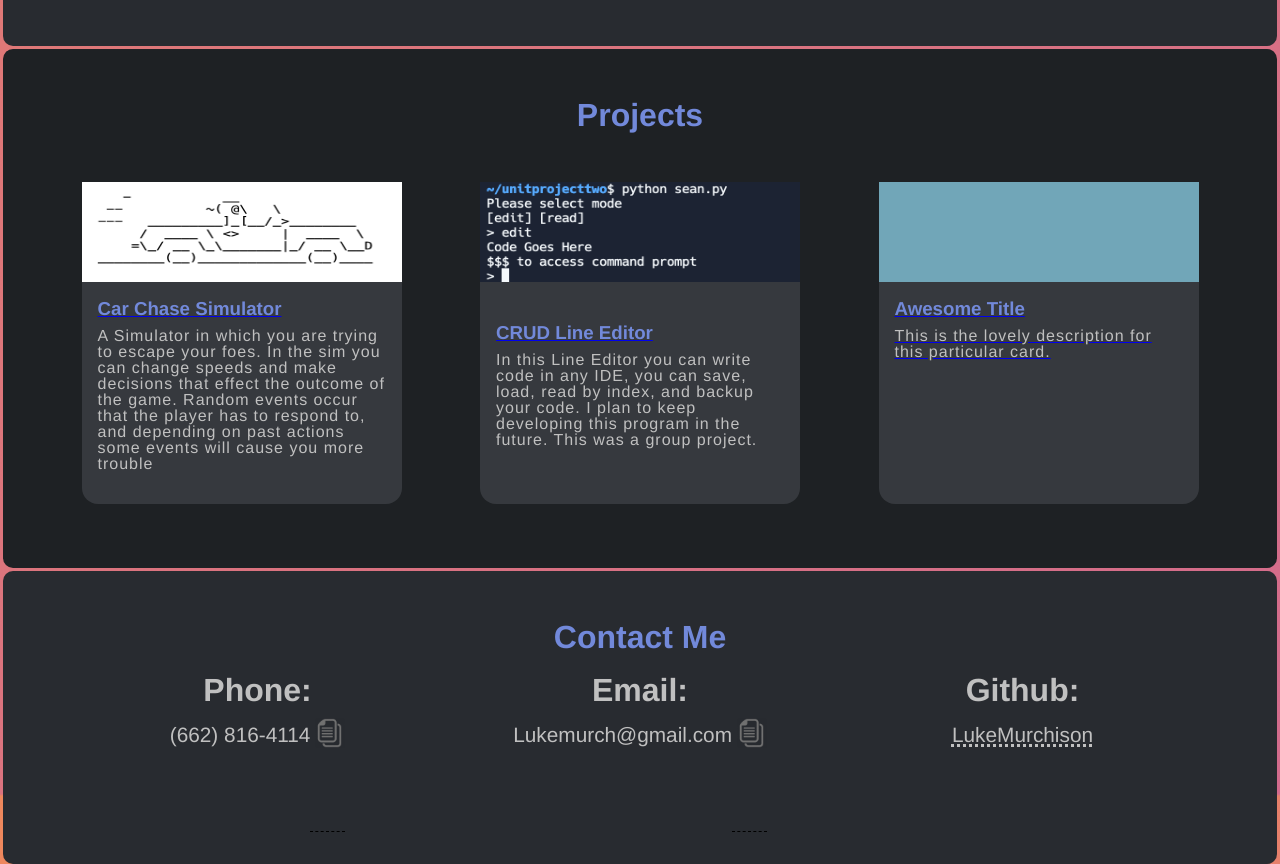
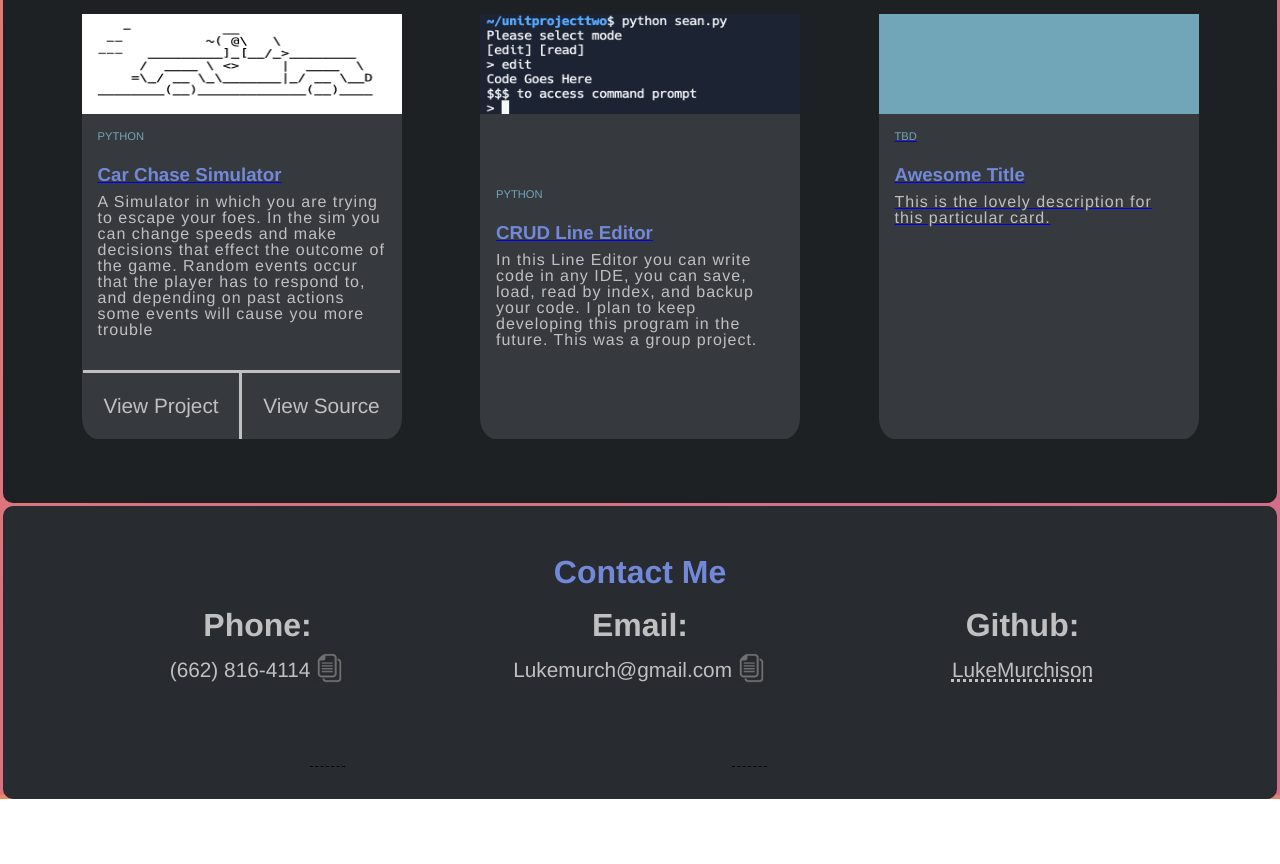
Before and after one commit to LukeMurchison/Portfolio, a plain HTML site: page index.html in a window 1280 px wide. Shown: the part 1220-2084 px from the top of the page. After the commit the page ends 2019 px from the top, so only its background shows below. Drawn offline with Linux system fonts and the light colour scheme.

Commit message:
adding btns to view projects

```diff
--- a/index.html
+++ b/index.html
@@ -65,17 +65,27 @@
     </section>
     <section class="project" id="project">
         <h1>Projects</h1>
-            <div class="contain">
+        <div class="contain">
             <div class="card">
                 <img class="project_pic" src="images/car art.png" alt="ASCII art of a car">
                 <div class="content">
+                    <p class="date">Python</p>
                     <a href="/"><h3>Car Chase Simulator</h3></a>
                     <p class="desc"> A Simulator in which you are trying to escape your foes. In the sim you can change speeds and make decisions that effect the outcome of the game. Random events occur that the player has to respond to, and depending on past actions some events will cause you more trouble</p>
+                </div>
+                <div class="view">
+                    <a  class="v_pro" href="/" ><p >
+                        View Project
+                    </p></a>
+                    <a  class="v_source" href="/" ><p >
+                        View Source
+                    </p></a>
                 </div>
             </div>
             <div class="card">
                 <img class="project_pic" src="images/sean.png" alt="Line Editor Code">
                 <div class="content">
+                    <p class="date">Python</p>
                     <a href="/"><h3>CRUD Line Editor</h3></a>
                     <p class="desc">In this Line Editor you can write code in any IDE, you can save, load, read by index, and backup your code. I plan to keep developing this program in the future. This was a group project.</p>
                 </div>
@@ -84,12 +94,14 @@
                 <a href="/">
                 <span></span>
                 <div class="content">
+                    <p class="date">TBD</p>
                     <h3>Awesome Title</h3>
                     <p class="desc">This is the lovely description for this particular card.</p>
                 </div>
+
                 </a>
             </div>
-            </div>
+        </div>
     </section>
     <section class="contact" id="contact">
         <h1>Contact Me</h1>
--- a/style.css
+++ b/style.css
@@ -19,6 +19,7 @@
     background: -webkit-linear-gradient(#7289da, silver);
     -webkit-background-clip: text;
     -webkit-text-fill-color: transparent;
+    animation: fadeIn 2s;
 }
 .face_pic{
     max-width: 10em;
@@ -45,16 +46,13 @@
     font-size: 1.3em;
     padding: 2em;
     text-align: center;
-    width: 500px;
+    width: 700px;
     margin: auto;
-
 }
 .about p a{
     color: silver;
     text-decoration:underline;
     text-decoration-color: silver;
-    text-decoration-thickness: .2em;
-    text-decoration-style: dotted;
 }
 .skills{
     padding: 2em;
@@ -93,10 +91,10 @@
 
 }
 .sleft{
-    width: 20em;
+    width: 30em;
 }
 .sright{
-    width: 20em;
+    width: 30em;
 }
 .project{
     scroll-margin-top: 5em;
@@ -159,7 +157,7 @@ p.date {
     text-align: left;
     font-size: .7em;
     text-transform: uppercase;
-    color: silver;
+    color:#71A6B8;
 }
 p.desc {
     font-size: 1em;
@@ -334,3 +332,32 @@ body {
 		background-position: 0% 50%;
 	}
 }
+@keyframes fadeIn {
+    0% { opacity: 0; }
+    100% { opacity: 1; }
+  }
+
+.view{
+    display: flex;
+    justify-content: space-around;
+}
+.view p{
+    padding: 1em;
+    border-top: 3px solid silver;
+}
+.v_source{
+    border-left: 3px solid silver;
+    text-decoration: none;
+}
+.v_source:hover{
+    background-color: #424549;
+    border-radius: 0px 0px 20px 0px;
+}
+
+.v_pro{
+    text-decoration: none;
+}
+.v_pro:hover{
+    background-color: #424549;
+    border-radius: 0px 0px 20px 0px;
+}
```
